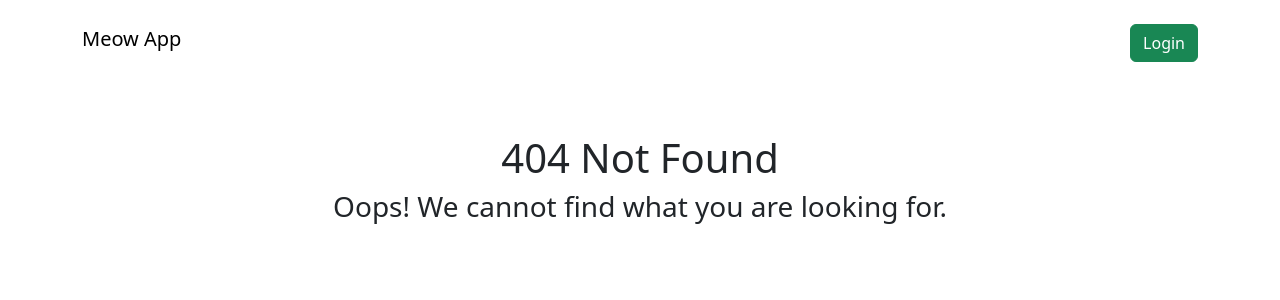
After one commit to stevensdotb/meow-social-app, a Django app: page /notfound/ in a window 1280 px wide. The commit adds this page. Shown: the top 300 px of the page. Run offline with Django 4.2, Linux system fonts and the light colour scheme; parts of the project's set-up code (start-up, migrations or seed data) failed here and were passed over.

Commit message:
Add 404 page for non-existing user profile

```diff
--- a/authapp/forms.py
+++ b/authapp/forms.py
@@ -6,7 +6,7 @@ from django.contrib.auth.models import User
 class SignupForm(UserCreationForm):
     class Meta:
         model = User
-        fields = ("username", "email", "password1", "password2")
+        fields = ("username", "password1", "password2")
 
 
 class LoginForm(forms.Form):
--- a/authapp/views.py
+++ b/authapp/views.py
@@ -14,7 +14,7 @@ def user_signup(request):
             user = authenticate(request, username=username, password=password)
             if user:
                 login(request, user)
-            return redirect('login')
+            return redirect('home')
     else:
         form = SignupForm()
 
--- /dev/null
+++ b/meowapp/templates/404.html
@@ -0,0 +1,11 @@
+{% extends "templates/base.html" %}
+
+{% block navbar %}
+    {% include "templates/snippets/navbar.html" %}
+{% endblock%}
+{% block content %}
+<div class="d-flex flex-column justify-content-center align-items-center m-5">
+    <h1 class="text-center">404 Not Found</h1>
+    <h3 class="text-center">Oops! We cannot find what you are looking for.</h3>
+</div>
+{% endblock %}
--- a/meowapp/templates/snippets/navbar.html
+++ b/meowapp/templates/snippets/navbar.html
@@ -1,4 +1,4 @@
-<nav class="navbar navbar-expand bg-body-tertiary py-3">
+<nav class="navbar navbar-expand py-4">
     <div class="d-flex justify-content-between w-100">
       <div>
         <a class="navbar-brand px-0" href="/">Meow App</a>
--- a/meowapp/urls.py
+++ b/meowapp/urls.py
@@ -16,12 +16,13 @@ Including another URLconf
 from django.contrib import admin
 from django.urls import path, include
 
-from .views import home
+from .views import home, not_found_404
 
 
 urlpatterns = [
     path("", home, name="home"),
     path("admin/", admin.site.urls),
+    path("notfound/", not_found_404, name="not_found_404"),
     path("", include("authapp.urls")),
     path("", include("userprofile.urls"))
 ]
--- a/meowapp/views.py
+++ b/meowapp/views.py
@@ -7,3 +7,6 @@ from userprofile.models import Post
 def home(request):
     posts = Post.objects.all().order_by("-created_at")
     return render(request, "templates/index.html", {"posts": posts})
+
+def not_found_404(request):
+    return render(request, 'templates/404.html')
--- a/userprofile/views.py
+++ b/userprofile/views.py
@@ -1,10 +1,15 @@
 from django.shortcuts import redirect, render
+from django.contrib.auth.models import User
 
 from .models import Post
 from .forms import PostForm
 
 
 def user_profile(request, username):
+
+    user_lookup = User.objects.filter(username=username).first()
+    if not user_lookup:
+        return redirect("not_found_404")
 
     if request.method == "POST":
         form = PostForm(request.POST)
```
Also changed, not shown: README.md (added).
